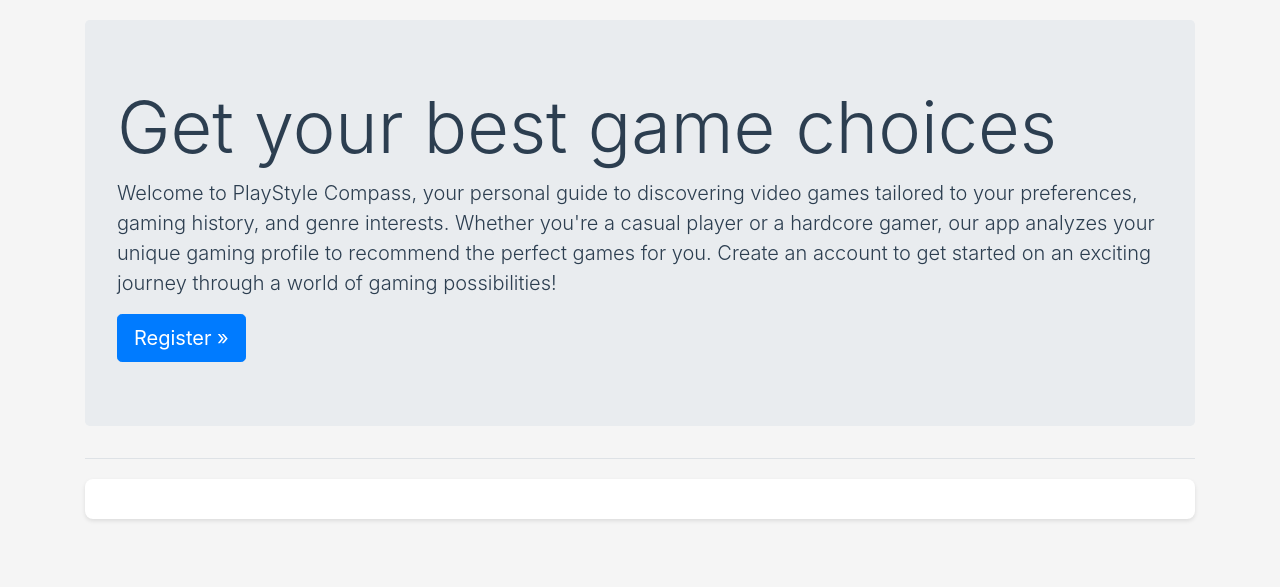
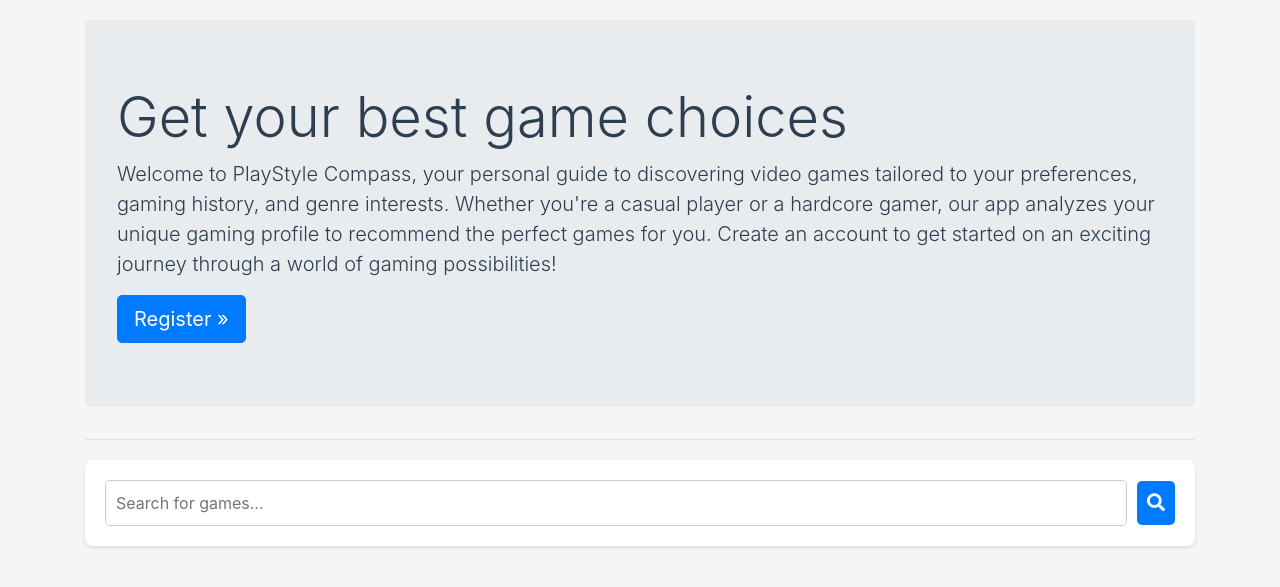
Before and after one commit to miron-alexandru/PlayStyleCompass, a Django app: page / in a window 1280 px wide. Shown: the part 127-714 px from the top of the page. Run offline with Django 4.2, Linux system fonts and the light colour scheme; some libraries are stand-ins or nearby versions.

Commit message:
search bar implemented.

```diff
--- a/src/playstyle_compass/templates/playstyle_compass/index.html
+++ b/src/playstyle_compass/templates/playstyle_compass/index.html
@@ -1,8 +1,9 @@
 {% extends "playstyle_compass/base.html" %}
+{% load static %}
 
 {% block page_header %}
 <div class="jumbotron">
-  <h1 class="display-3">Get your best game choices</h1>
+  <h1 class="display-4">Get your best game choices</h1>
 
   <p class="lead">Welcome to PlayStyle Compass, your personal guide to discovering video games tailored to your preferences, gaming history, and genre interests. Whether you're a casual player or a hardcore gamer, our app analyzes your unique gaming profile to recommend the perfect games for you. Create an account to get started on an exciting journey through a world of gaming possibilities!</p>
 
@@ -11,3 +12,19 @@
   {% endif %}
 </div>
 {% endblock page_header %}
+
+{% block content %}
+<link rel="stylesheet" type="text/css" href="{% static 'css/search_bar.css' %}">
+<link rel="stylesheet" href="https://cdnjs.cloudflare.com/ajax/libs/font-awesome/5.15.3/css/all.min.css">
+
+<form action="{% url 'playstyle_compass:search_results' %}" method="GET" class="search-form" onsubmit="return validateSearch()">
+  <div class="search-bar">
+    <input type="text" name="query" id="search-input" placeholder="Search for games...">
+    <button type="submit"><i class="fas fa-search"></i></button>
+  </div>
+  <div id="search-results" class="search-results"></div>
+</form>
+
+<script src="{% static 'js/search_bar.js' %}"></script>
+
+{% endblock content %}
--- a/src/playstyle_compass/templates/playstyle_compass/update_preferences.html
+++ b/src/playstyle_compass/templates/playstyle_compass/update_preferences.html
@@ -6,7 +6,7 @@
 {% endblock page_header %}
 
 {% block content %}
-<link rel="stylesheet" href="{% static 'css/update_preferences.css' %}">
+<link rel="stylesheet" href="{% static 'css/preferences.css' %}">
 
 {% if user_preferences.gaming_history or user_preferences.favorite_genres or user_preferences.platforms %}
 <div class="playstyle-section">
--- a/src/playstyle_compass/urls.py
+++ b/src/playstyle_compass/urls.py
@@ -5,9 +5,12 @@
 from . import views
 
 app_name = 'playstyle_compass'
+
 urlpatterns = [
     path('', views.index, name='index'),
     path('gaming_preferences/', views.gaming_preferences, name='gaming_preferences'),
     path('preferences/', views.update_preferences, name='update_preferences'),
     path('get-recommendations/', views.get_recommendations, name='get_recommendations'),
+    path('search/', views.search_results, name='search_results'),
+    path('autocomplete/', views.autocomplete_view, name='autocomplete'),
 ]
--- a/src/playstyle_compass/views.py
+++ b/src/playstyle_compass/views.py
@@ -1,6 +1,6 @@
 from django.shortcuts import render, redirect, get_object_or_404
 from django.contrib.auth.decorators import login_required
-from django.http import Http404
+from django.http import Http404, JsonResponse
 from django.db.models import Q
 
 from .models import GamingPreferences, UserPreferences, Game
@@ -113,3 +113,19 @@
 
     # Render the recommendations page with the prepared context
     return render(request, 'playstyle_compass/recommendations.html', context)
+
+def search_results(request):
+    query = request.GET.get('query')
+    games = Game.objects.filter(title__icontains=query)
+    context = {'query': query, 'games': games}
+    return render(request, 'playstyle_compass/search_results.html', context)
+
+def autocomplete_view(request):
+    query = request.GET.get('query', '')
+    results = []
+
+    if query:
+        games = Game.objects.filter(title__icontains=query)
+        results = list(games.values('title'))
+
+    return JsonResponse(results, safe=False)
--- a/static/css/update_preferences.css
+++ b/static/css/preferences.css
@@ -1,4 +1,4 @@
-/* update_preferences.css */
+/* preferences.css */
 
 .playstyle-section {
   background-color: #ffffff;
@@ -14,6 +14,6 @@
 }
 
 .playstyle-text {
-  font-size: 126px;
+  font-size: 16px;
   line-height: 1.6;
 }
--- /dev/null
+++ b/static/css/search_bar.css
@@ -0,0 +1,57 @@
+.search-bar {
+  position: relative;
+  display: flex;
+  align-items: center;
+  background-color: white;
+}
+
+.search-bar input[type="text"] {
+  padding: 10px;
+  border: 1px solid #ccc;
+  border-radius: 5px;
+  width: 100%;
+  transition: border-color 0.3s;
+}
+
+.search-bar button {
+  background-color: #007bff;
+  color: white;
+  border: none;
+  border-radius: 5px;
+  padding: 10px;
+  margin-left: 10px;
+  cursor: pointer;
+  transition: background-color 0.3s;
+}
+
+.search-bar button:hover {
+  background-color: #0056b3;
+}
+
+.search-bar button i {
+  line-height: 1;
+}
+
+.search-bar button i.fas {
+  font-size: 18px;
+}
+
+
+.result {
+  padding: 10px;
+  cursor: pointer;
+  border-bottom: 1px solid #ccc;
+  transition: background-color 0.3s;
+}
+
+.result:last-child {
+  border-bottom: none;
+}
+
+.result:hover {
+  background-color: #f0f0f0;
+}
+
+.result i {
+  margin-right: 5px;
+}
--- /dev/null
+++ b/static/js/search_bar.js
@@ -0,0 +1,39 @@
+// search_bar.js
+
+const searchInput = document.getElementById('search-input');
+const searchResults = document.getElementById('search-results');
+
+searchInput.addEventListener('input', function() {
+  const query = searchInput.value.trim();
+
+  if (query === '') {
+    searchResults.innerHTML = '';
+    return;
+  }
+
+  fetch(`/autocomplete/?query=${query}`)
+    .then(response => response.json())
+    .then(data => {
+      let resultsHTML = '';
+      data.forEach(result => {
+        resultsHTML += `<div class="result" onclick="fillSearchBar('${result.title}')">${result.title}</div>`;
+      });
+      searchResults.innerHTML = resultsHTML;
+    });
+});
+
+function fillSearchBar(value) {
+  searchInput.value = value;
+  searchResults.innerHTML = '';
+}
+
+function validateSearch() {
+    const searchInput = document.getElementById('search-input');
+    const query = searchInput.value.trim();
+
+    if (query === '') {
+      return false;
+    }
+
+    return true;
+  }
```
Also changed, not shown: src/playstyle_compass/templates/playstyle_compass/search_results.html (added, +15 -0 lines), README.MD.
